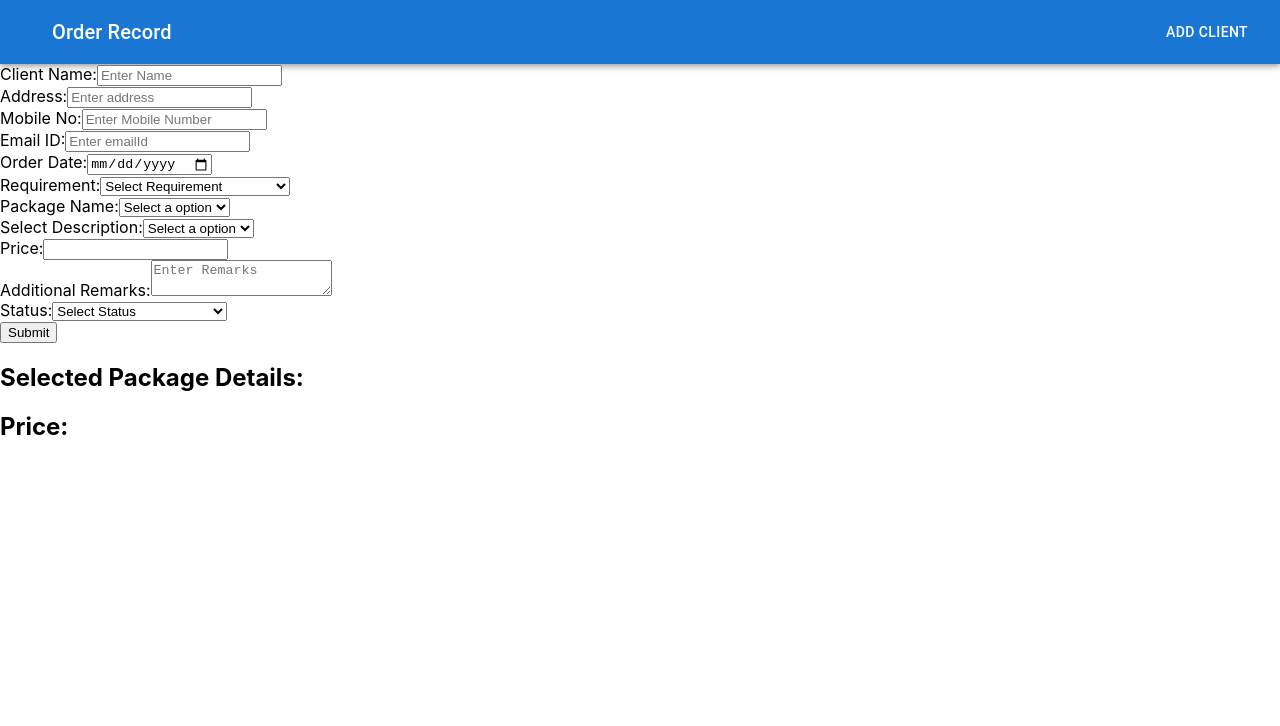
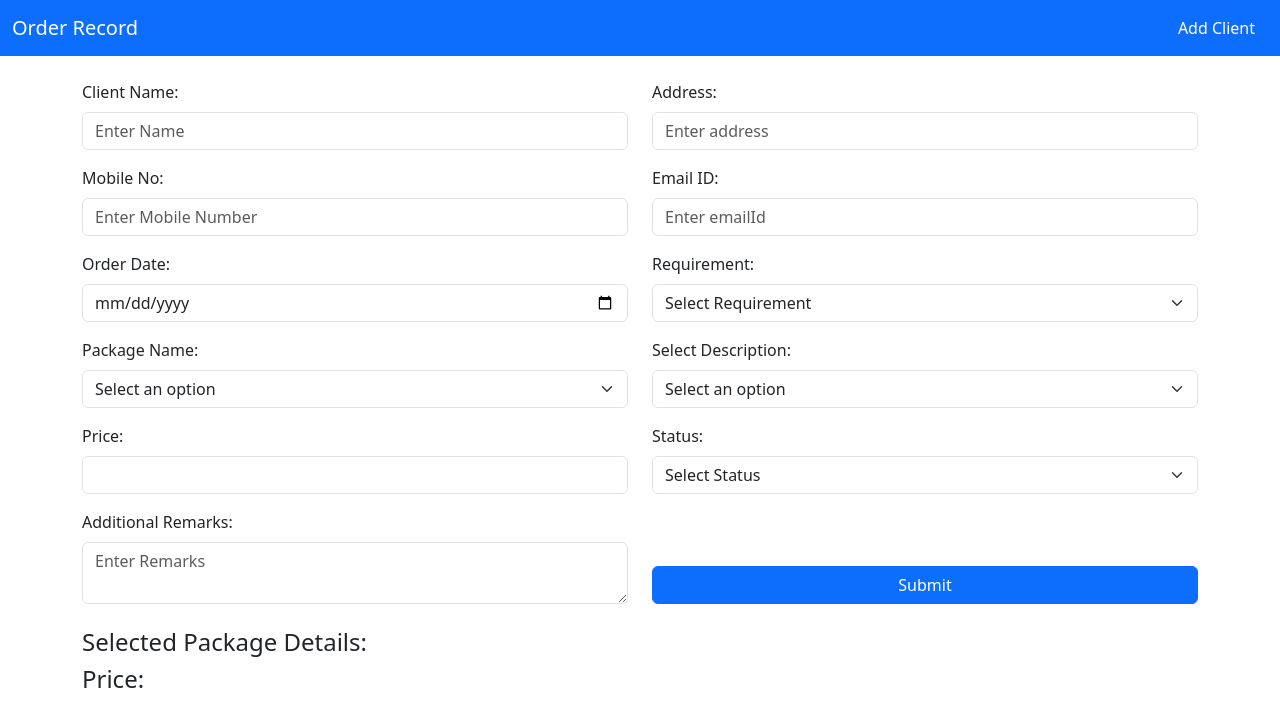
Before and after one commit to PrathameshYelpale/Photographer-Admin-App, a React (Create React App) app: page /addClient in a window 1280 px wide. Shown: the top 726 px of the page. Built offline with nearby package versions, Linux system fonts and the light colour scheme; data requests are answered from the project's data file.

Commit message:
All pages enhanced by using bootstrap

```diff
--- a/data.json
+++ b/data.json
@@ -40,6 +40,24 @@
         }
       ],
       "remarks": "Add cinematic reel.",
+      "status": "Order Booked"
+    },
+    {
+      "id": "1ff4",
+      "clientName": "Shreyash",
+      "address": "Pune",
+      "mobileNo": "9596869586",
+      "email": "shreyash@infy.com",
+      "orderDate": "31 December 2024",
+      "Package": [
+        {
+          "orderType": "Photo, Video & Drone Shoot",
+          "orderPackage": "Gold",
+          "orderDescription": "Leather Cover Album with Suitcase",
+          "price": 40000
+        }
+      ],
+      "remarks": "",
       "status": "Order Booked"
     }
   ],
--- a/package.json
+++ b/package.json
@@ -3,6 +3,7 @@
   "version": "0.1.0",
   "private": true,
   "dependencies": {
+    "@babel/plugin-proposal-private-property-in-object": "^7.21.11",
     "@emotion/react": "^11.11.4",
     "@emotion/styled": "^11.11.0",
     "@mui/icons-material": "^5.15.14",
@@ -13,9 +14,12 @@
     "@testing-library/react": "^13.4.0",
     "@testing-library/user-event": "^13.5.0",
     "axios": "^1.6.8",
+    "bootstrap": "^5.3.3",
     "json-server": "^1.0.0-alpha.23",
     "react": "^18.2.0",
+    "react-bootstrap": "^2.10.7",
     "react-dom": "^18.2.0",
+    "react-icons": "^5.4.0",
     "react-redux": "^9.1.0",
     "react-router-dom": "^6.22.3",
     "react-scripts": "5.0.1",
--- a/src/Components/AddClient.js
+++ b/src/Components/AddClient.js
@@ -1,4 +1,3 @@
-// import { Container, FormControl, MenuItem, Select, TextField } from '@mui/material'
 import React, { useEffect, useState } from 'react'
 import { connect, useDispatch, useSelector } from 'react-redux'
 import { fetchPackages, addClient } from '../Actions/Actions'
@@ -14,13 +13,11 @@ function AddClient() {
 
     useEffect(() => {
         dispatch(fetchPackages());
-    }, [dispatch])
+    }, [dispatch]);
 
     useEffect(() => {
         if (Packages.length > 0) {
-            console.log(Packages);
             const filteredPackage = Packages.find((pack) => pack.type === selectedPackageType);
-
             if (filteredPackage) {
                 setPackageDetailsOptions(filteredPackage.detailsOfPackage);
                 const selectedDetails = filteredPackage.detailsOfPackage.find(
@@ -35,13 +32,12 @@ function AddClient() {
                     if (matchingDescription) {
                         setSelectedPrice(matchingDescription.price);
                     } else {
-                        setSelectedPrice('')
+                        setSelectedPrice('');
                     }
                 }
             }
-            console.log('1');
         }
-    }, [Packages, selectedPackageType, selectedPackageDetails, selectedDescription])
+    }, [Packages, selectedPackageType, selectedPackageDetails, selectedDescription]);
 
     const handlePackageTypeChange = (event) => {
         setSelectedPackageType(event.target.value);
@@ -60,7 +56,6 @@ function AddClient() {
         setSelectedPrice(event.target.value);
     }
 
-    //This method for displaying the current information of the selected package details
     const getSelectedDescription = () => {
         if (selectedPackageType && selectedPackageDetails && selectedDescription) {
             const filteredPackage = Packages.find(
@@ -78,27 +73,34 @@ function AddClient() {
                     );
 
                     if (matchingDescription) {
-                        return matchingDescription.description; // Return the selected description
+                        return matchingDescription.description;
                     }
                 }
             }
         }
+        return '';
+    }
 
-        return ''; // Return an empty string if no description is selected
-    }
-    //This useEffect for mounting the real time values
     useEffect(() => {
         getSelectedDescription();
-    }, [selectedDescription])
+    }, [selectedDescription]);
 
     const handleSubmit = async (event) => {
         event.preventDefault();
+
+        // Get the orderDate from the form input (it will be in YYYY-MM-DD format)
+        const orderDate = event.target.orderDate.value;
+
+        // Format the date to "DD MMMM YYYY"
+        const formattedDate = formatDate(orderDate);
+
+        // Prepare the client data to be sent
         const clientData = {
             clientName: event.target.clientName.value,
             address: event.target.address.value,
             mobileNo: event.target.mobileNo.value,
             email: event.target.email.value,
-            orderDate: event.target.orderDate.value,
+            orderDate: formattedDate, // Pass the formatted date here
             Package: [{
                 orderType: selectedPackageType,
                 orderPackage: selectedPackageDetails,
@@ -108,85 +110,93 @@ function AddClient() {
             remarks: event.target.remarks.value,
             status: event.target.status.value,
         };
+
         try {
             await dispatch(addClient(clientData));
-            console.log('Client added successfully');
             alert('Client added successfully');
         } catch (error) {
             console.error('Error adding client:', error);
         }
     }
 
+    // Function to format the date in "DD MMMM YYYY" format
+    const formatDate = (date) => {
+        const d = new Date(date); // Create a Date object from the input date
+        const day = d.getDate();
+        const month = d.toLocaleString('default', { month: 'long' }); // Get the full month name
+        const year = d.getFullYear();
+
+        // Return the formatted date in "DD MMMM YYYY" format
+        return `${day} ${month} ${year}`;
+    }
+
     return (
-        <>
-            {/* <Container>
-            <FormControl>
-                <TextField
-                    variant='outlined'
-                    label='Client Name'
-                    type='text'
-                    placeholder='Enter Client Name'
-                >
-                </TextField>
+        <div className="container mt-4">
+            <form onSubmit={handleSubmit}>
+                <div className="row mb-3">
+                    <div className="col-md-6">
+                        <label htmlFor="clientName" className="form-label">Client Name:</label>
+                        <input
+                            type="text"
+                            name="clientName"
+                            id="clientName"
+                            placeholder="Enter Name"
+                            className="form-control"
+                        />
+                    </div>
+                    <div className="col-md-6">
+                        <label htmlFor="address" className="form-label">Address:</label>
+                        <input
+                            type="text"
+                            name="address"
+                            id="address"
+                            placeholder="Enter address"
+                            className="form-control"
+                        />
+                    </div>
+                </div>
 
-                <TextField
-                    autofocus
-                    variant='outlined'
-                    type='date'
-                >
-                </TextField>
-                <InputLabel id="demo-simple-select-label">Age</InputLabel>
-                <TextField>
+                <div className="row mb-3">
+                    <div className="col-md-6">
+                        <label htmlFor="mobileNo" className="form-label">Mobile No:</label>
+                        <input
+                            type="number"
+                            name="mobileNo"
+                            id="mobileNo"
+                            placeholder="Enter Mobile Number"
+                            className="form-control"
+                        />
+                    </div>
+                    <div className="col-md-6">
+                        <label htmlFor="email" className="form-label">Email ID:</label>
+                        <input
+                            type="text"
+                            name="email"
+                            placeholder="Enter emailId"
+                            className="form-control"
+                        />
+                    </div>
+                </div>
 
-                <Select
-                    labelId="demo-simple-select-label"
-                    id="demo-simple-select"
-                    value=''
-                    label="Age"
-                >
-                    {
-                        Packages && Packages.map((p) => (
-                            <MenuItem >{p.type}</MenuItem>
-                        ))
-                    }
-                </Select>
-                </TextField>
-
-
-            </FormControl>
-        </Container> */}
-
-            <div>
-                <form onSubmit={handleSubmit}>
-                    <div>
-                        <label>Client Name:</label>
-                        <input type='text' name='clientName' id='clientName' placeholder='Enter Name' />
+                <div className="row mb-3">
+                    <div className="col-md-6">
+                        <label htmlFor="orderDate" className="form-label">Order Date:</label>
+                        <input
+                            type="date"
+                            name="orderDate"
+                            className="form-control"
+                        />
                     </div>
 
-                    <div>
-                        <label>Address:</label>
-                        <input type='text' name='address' id='address' placeholder='Enter address' />
-                    </div>
-
-                    <div>
-                        <label>Mobile No:</label>
-                        <input type='number' name='mobileNo' id='mobileNo' placeholder='Enter Mobile Number' />
-                    </div>
-
-                    <div>
-                        <label>Email ID:</label>
-                        <input type='text' name='email' placeholder='Enter emailId' />
-                    </div>
-
-                    <div>
-                        <label>Order Date:</label>
-                        <input type='date' name='orderDate' />
-                    </div>
-
-                    <div>
-                        <label>Requirement:</label>
-                        <select name='orderType' value={selectedPackageType} onChange={handlePackageTypeChange}>
-                            <option value='' disabled>Select Requirement</option>
+                    <div className="col-md-6">
+                        <label htmlFor="orderType" className="form-label">Requirement:</label>
+                        <select
+                            name="orderType"
+                            value={selectedPackageType}
+                            onChange={handlePackageTypeChange}
+                            className="form-select"
+                        >
+                            <option value="" disabled>Select Requirement</option>
                             {Packages &&
                                 Packages.map((p, index) => (
                                     <option key={index} value={p.type}>
@@ -195,15 +205,18 @@ function AddClient() {
                                 ))}
                         </select>
                     </div>
+                </div>
 
-                    <div>
-                        <label>Package Name:</label>
+                <div className="row mb-3">
+                    <div className="col-md-6">
+                        <label htmlFor="orderPackage" className="form-label">Package Name:</label>
                         <select
-                            name='orderPackage'
+                            name="orderPackage"
                             value={selectedPackageDetails}
                             onChange={handlePackageDetailsChange}
+                            className="form-select"
                         >
-                            <option value='' disabled>Select a option</option>
+                            <option value="" disabled>Select an option</option>
                             {packageDetailsOptions.map((option, index) => (
                                 <option key={index} value={option.type}>
                                     {option.type}
@@ -212,10 +225,15 @@ function AddClient() {
                         </select>
                     </div>
 
-                    <div>
-                        <label>Select Description:</label>
-                        <select name='orderDescription' value={selectedDescription} onChange={(e) => setSelectedDescription(e.target.value)}>
-                            <option value='' disabled>Select a option</option>
+                    <div className="col-md-6">
+                        <label htmlFor="orderDescription" className="form-label">Select Description:</label>
+                        <select
+                            name="orderDescription"
+                            value={selectedDescription}
+                            onChange={(e) => setSelectedDescription(e.target.value)}
+                            className="form-select"
+                        >
+                            <option value="" disabled>Select an option</option>
                             {selectedPackageDetails &&
                                 Packages.find((pack) => pack.type === selectedPackageType)
                                     ?.detailsOfPackage.find((details) => details.type === selectedPackageDetails)
@@ -226,48 +244,68 @@ function AddClient() {
                                     ))}
                         </select>
                     </div>
+                </div>
 
-                    <div>
-                        <label>Price:</label>
-                        <input type='text' name='price' value={selectedPrice} onChange={handlePriceChange} />
+                <div className="row mb-3">
+                    <div className="col-md-6">
+                        <label htmlFor="price" className="form-label">Price:</label>
+                        <input
+                            type="text"
+                            name="price"
+                            value={selectedPrice}
+                            onChange={handlePriceChange}
+                            className="form-control"
+                        />
                     </div>
 
-                    <div>
-                        <label>Additional Remarks:</label>
-                        <textarea name='remarks' placeholder='Enter Remarks'></textarea>
+                    <div className="col-md-6">
+                        <label htmlFor="status" className="form-label">Status:</label>
+                        <select name="status" className="form-select">
+                            <option value="">Select Status</option>
+                            <option value="Order Booked">Order Booked</option>
+                            <option value="Shoot Done">Shoot Done</option>
+                            <option value="Photos Selection Pending">Photos Selection Pending</option>
+                            <option value="Photos Selection Done">Photos Selection Done</option>
+                            <option value="Design in Progress">Design in Progress</option>
+                            <option value="Design Done">Design Done</option>
+                            <option value="Printing Done">Printing Done</option>
+                            <option value="Album Delivered">Album Delivered</option>
+                        </select>
+                    </div>
+                </div>
+
+                <div className="row mb-3">
+                    <div className="col-md-6">
+                        <label htmlFor="remarks" className="form-label">Additional Remarks:</label>
+                        <textarea
+                            name="remarks"
+                            placeholder="Enter Remarks"
+                            className="form-control"
+                        ></textarea>
                     </div>
 
-                    <div>
-                        <label>Status:</label>
-                        <select name='status'>
-                            <option value=''>Select Status</option>
-                            <option value='Order Booked'>Order Booked</option>
-                            <option value='Shoot Done'>Shoot Done</option>
-                            <option value='Photos Selection Pending'>Photos Selection Pending</option>
-                            <option value='Photos Selection Done'>Photos Selection Done</option>
-                            <option value='Design in Progress'>Design in Progress</option>
-                            <option value='Design Done'>Design Done</option>
-                            <option value='Printing Done'>Printing Done</option>
-                            <option value='Album Delivered'>Album Delivered</option>
-                        </select>
+                    <div className="col-md-6 d-flex align-items-end">
+                        <button type="submit" className="btn btn-primary w-100">Submit</button>
                     </div>
+                </div>
 
-                    <div>
-                        <button type='submit'>Submit</button>
-                    </div>
 
-                </form>
-                <div>
-                    <h2>Selected Package Details:</h2>
-                    {/* <ul>{getSelectedPackageDetails()}</ul> */}
-                    <ul>{getSelectedDescription()}</ul>
-                    <h2>Price:</h2>
-                    <ul>{selectedPrice}</ul>
+            </form>
+
+            <div className="mt-4">
+                <div className="d-flex align-items-center">
+                    <h4 className="mb-0 me-3">Selected Package Details:</h4>
+                    <b>{getSelectedDescription()}</b>
+                </div>
+                <div className="d-flex align-items-center mt-2">
+                    <h4 className="mb-0 me-3">Price:</h4>
+                    <b>{selectedPrice}</b>
                 </div>
             </div>
-        </>
-    )
+        </div>
+    );
 }
+
 const mapStateToProps = (state) => ({
     Packages: state.reducer.Packages,
     loading: state.reducer.loading,
@@ -278,4 +316,4 @@ const mapDispatchtoProps = {
     fetchPackages
 };
 
-export default connect(mapStateToProps, mapDispatchtoProps)(AddClient)
+export default connect(mapStateToProps, mapDispatchtoProps)(AddClient);
--- a/src/Components/Dashboard.js
+++ b/src/Components/Dashboard.js
@@ -1,8 +1,8 @@
-import React, { useEffect } from 'react'
-import { useDispatch, useSelector } from 'react-redux'
-import { fetchOrders } from '../Actions/Actions'
-import { Table, TableBody, TableCell, TableContainer, TableHead, TableRow, Typography } from '@mui/material';
-import EditIcon from '@mui/icons-material/Edit';
+import React, { useEffect } from 'react';
+import { useDispatch, useSelector } from 'react-redux';
+import { fetchOrders } from '../Actions/Actions';
+import { Button, Table } from 'react-bootstrap';
+import { FaEdit } from 'react-icons/fa'; // Using react-icons for the Edit icon
 
 function Dashboard() {
     const Orders = useSelector(state => state.reducer.Orders);
@@ -10,48 +10,45 @@ function Dashboard() {
 
     useEffect(() => {
         dispatch(fetchOrders());
-    }, [dispatch])
-    console.log(Orders);
+    }, [dispatch]);
+
     return (
-        <>
-            <div>
-                <Typography
-                    variant='h4'
-                    component='div'
-                    align='center'
-                    mx={1} pt={3}
-                >
-                    Welcome to Order Record Dashboard
-                </Typography>
-                <br/>
+        <div className="container mt-5">
+            {/* Heading */}
+            <h4 className="text-center mb-4">
+                Welcome to Order Record Dashboard
+            </h4>
 
-                <TableContainer>
-                    <Table>
-                        <TableHead>
-                            <TableRow>
-                                <TableCell><b>Client</b></TableCell>
-                                <TableCell><b>Date of Order</b></TableCell>
-                                <TableCell><b>Status</b></TableCell>
-                                <TableCell><b>Update Status</b></TableCell>
-                            </TableRow>
-                        </TableHead>
-                        <TableBody>
-                            {
-                                Orders && Orders.map((order) => (
-                                    <TableRow key={order.id}>
-                                        <TableCell>{order.clientName}</TableCell>
-                                        <TableCell>{order.orderDate}</TableCell>
-                                        <TableCell>{order.status}</TableCell>
-                                        <TableCell><EditIcon /></TableCell>
-                                    </TableRow>
-                                ))
-                            }
-                        </TableBody>
-                    </Table>
-                </TableContainer>
+            {/* Table */}
+            <div className="table-responsive">
+                <Table striped bordered hover>
+                    <thead>
+                        <tr>
+                            <th>Client</th>
+                            <th>Date of Order</th>
+                            <th>Status</th>
+                            <th>Update Status</th>
+                        </tr>
+                    </thead>
+                    <tbody>
+                        {Orders && Orders.map((order) => (
+                            <tr key={order.id}>
+                                <td>{order.clientName}</td>
+                                <td>{order.orderDate}</td>
+                                {/* <td>{new Date(order.orderDate).toLocaleDateString()}</td> */}
+                                <td>{order.status}</td>
+                                <td>
+                                    <Button variant="outline-primary">
+                                        <FaEdit />
+                                    </Button>
+                                </td>
+                            </tr>
+                        ))}
+                    </tbody>
+                </Table>
             </div>
-        </>
-    )
+        </div>
+    );
 }
 
-export default Dashboard
+export default Dashboard;
--- a/src/Components/Header.js
+++ b/src/Components/Header.js
@@ -1,40 +1,55 @@
-import { AppBar, Button, IconButton, Link, Toolbar, Typography } from '@mui/material';
-import React from 'react'
-import { useNavigate } from 'react-router-dom'
+import React from 'react';
+import { useNavigate } from 'react-router-dom';
 
 function Header() {
     const navigate = useNavigate();
-  return (
-    <div>
-        <AppBar position='static'>
-            <Toolbar>
-                <IconButton
-                    size='large'
-                    edge='start'
-                    color='inherit'
-                    aria-label='menu'
-                    sx={{ mr: 2 }}
-                />
 
-                <Typography
-                    variant='h6'
-                    component='div'
-                    sx={{ flexGrow: 1 }}
-                    style={{ marginRight: '30%' }}
-                    onClick={()=> navigate('/')}
-                >
-                    <Link style={{ color: 'white', textDecoration: 'none' }}>
+    return (
+        <div>
+            {/* Bootstrap Navbar */}
+            <nav className="navbar navbar-expand-lg navbar-dark bg-primary">
+                <div className="container-fluid">
+                    {/* Brand Name / Home link */}
+                    <a
+                        className="navbar-brand"
+                        onClick={() => navigate('/')}
+                        style={{ cursor: 'pointer' }}
+                    >
                         Order Record
-                    </Link>
-                </Typography>
+                    </a>
 
-                <Button
-                onClick={()=> navigate('/addClient')}
-                 style={{ color: 'white', textDecoration: 'none' }}>Add Client</Button>
-            </Toolbar>
-        </AppBar>
-    </div>
-  )
+                    {/* Toggle button for mobile view */}
+                    <button
+                        className="navbar-toggler"
+                        type="button"
+                        data-bs-toggle="collapse"
+                        data-bs-target="#navbarNav"
+                        aria-controls="navbarNav"
+                        aria-expanded="false"
+                        aria-label="Toggle navigation"
+                    >
+                        <span className="navbar-toggler-icon"></span>
+                    </button>
+
+                    {/* Navbar links */}
+                    <div className="collapse navbar-collapse" id="navbarNav">
+                        <ul className="navbar-nav ms-auto">
+                            {/* Add Client Button */}
+                            <li className="nav-item">
+                                <button
+                                    className="btn btn-link text-white"
+                                    onClick={() => navigate('/addClient')}
+                                    style={{ textDecoration: 'none' }}
+                                >
+                                    Add Client
+                                </button>
+                            </li>
+                        </ul>
+                    </div>
+                </div>
+            </nav>
+        </div>
+    );
 }
 
-export default Header
+export default Header;
--- a/src/index.js
+++ b/src/index.js
@@ -5,6 +5,8 @@ import App from './App';
 import reportWebVitals from './reportWebVitals';
 import store from './store';
 import { Provider } from 'react-redux';
+import 'bootstrap/dist/css/bootstrap.min.css';
+import 'bootstrap/dist/js/bootstrap.bundle.min.js';  // This includes both Bootstrap JS and Popper.js
 
 const root = ReactDOM.createRoot(document.getElementById('root'));
 root.render(
```
Also changed, not shown: 1 other file (tests, documents, lock files or other folders).
